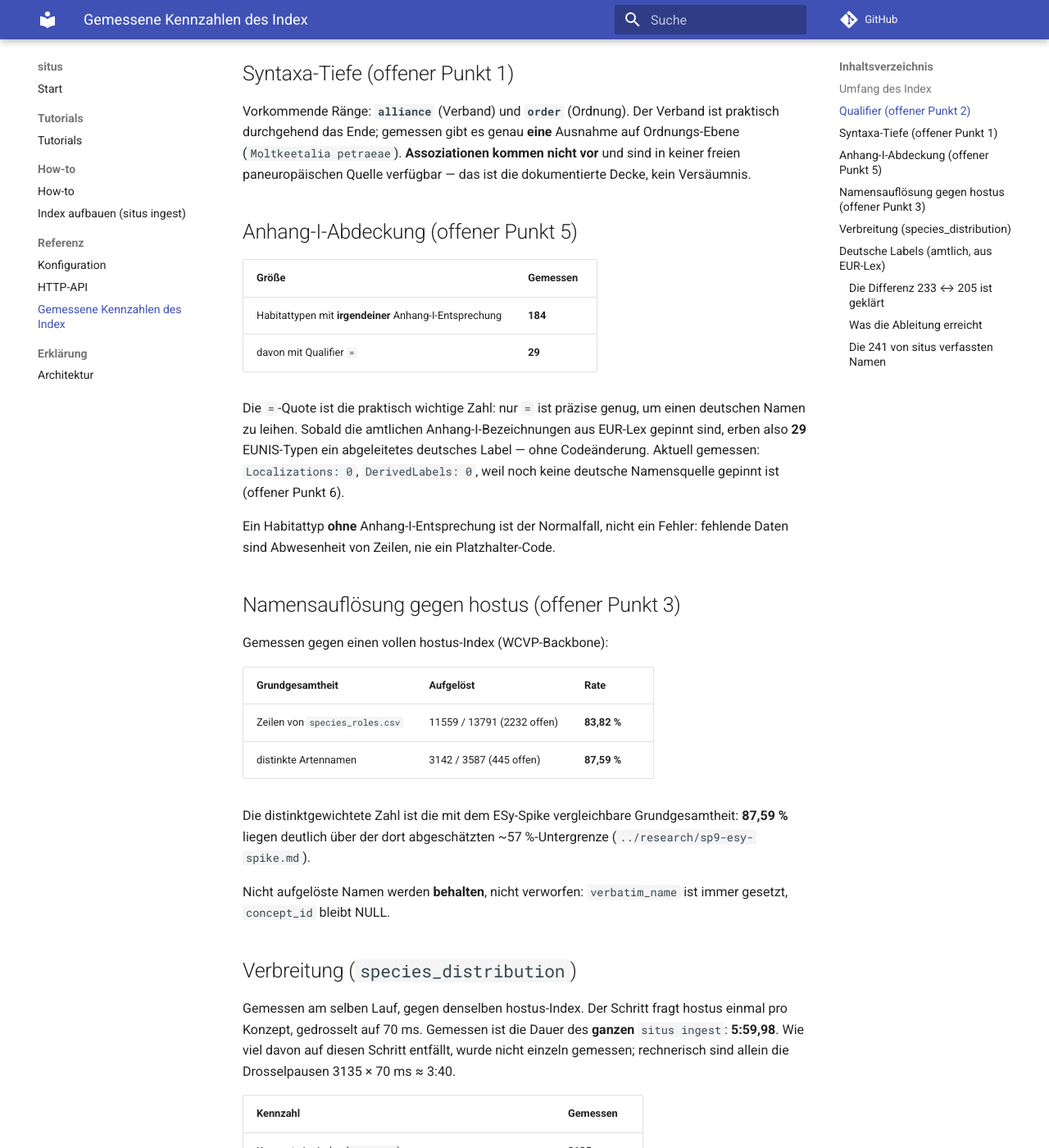
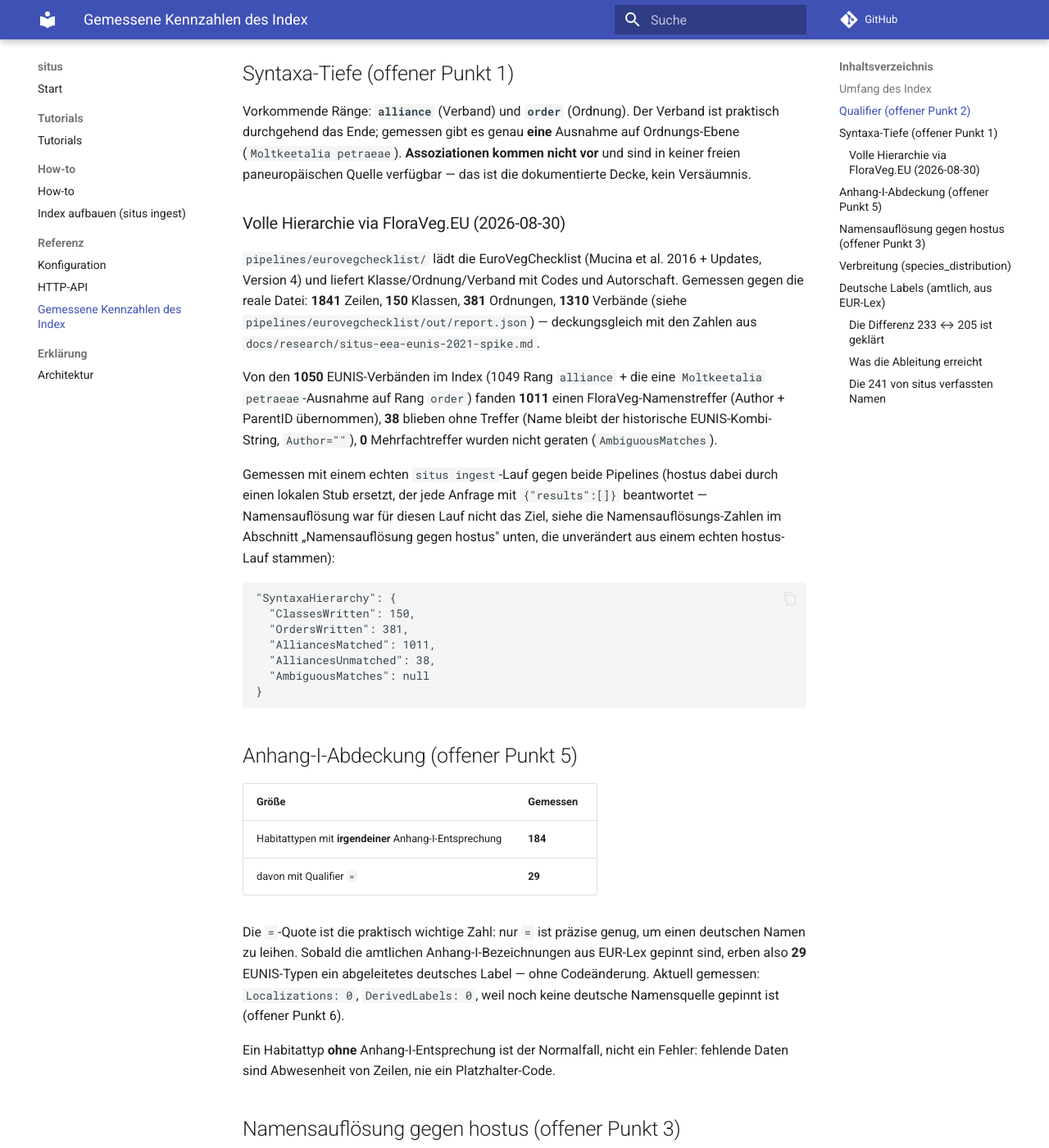
Before and after one commit to jobrunner/situs, an MkDocs documentation site: the page built from docs/reference/measured-index.md, in a window 1280 px wide and 1400 px high, scrolled down 1838 px. Shown: the whole window at 82% size. Built offline with MkDocs 1.6.1 and Material for MkDocs 9.7.7, drawn with Linux system fonts in a browser that asks for light colours; comment, search, counter and statistics services are not loaded.

Commit message:
docs(reference): measure the FloraVeg syntaxa hierarchy against the real index
Ran both pipelines (eunis + eurovegchecklist) against the real pinned
artifacts and a full `situs ingest` (hostus stubbed with an empty-results
server, since no hostus instance is reachable in this environment — species
resolution numbers are unaffected/unchanged, already measured against a real
hostus index previously).

Measured SyntaxaHierarchy: ClassesWritten 150, OrdersWritten 381,
AlliancesMatched 1011, AlliancesUnmatched 38, AmbiguousMatches 0 — of the
1050 EUNIS syntaxa in the index (1049 alliance + 1 order exception,
Moltkeetalia petraeae). The eurovegchecklist pipeline's own numbers
(1841 rows / 150 classes / 381 orders / 1310 alliances) reproduce the spike
exactly.

Also closes a doc-drift gap found while verifying: docs/how-to/ingest.md's
ingest-steps list and CSV inventory did not mention IngestSyntaxaHierarchy
or syntaxa_hierarchy.csv, though the step has existed since Task 5.

````diff
--- a/docs/reference/measured-index.md
+++ b/docs/reference/measured-index.md
@@ -76,6 +76,37 @@ Verband ist praktisch durchgehend das Ende; gemessen gibt es genau **eine**
 Ausnahme auf Ordnungs-Ebene (`Moltkeetalia petraeae`). **Assoziationen kommen
 nicht vor** und sind in keiner freien paneuropäischen Quelle verfügbar — das ist
 die dokumentierte Decke, kein Versäumnis.
+
+### Volle Hierarchie via FloraVeg.EU (2026-08-30)
+
+`pipelines/eurovegchecklist/` lädt die EuroVegChecklist (Mucina et al. 2016 +
+Updates, Version 4) und liefert Klasse/Ordnung/Verband mit Codes und
+Autorschaft. Gemessen gegen die reale Datei: **1841** Zeilen, **150**
+Klassen, **381** Ordnungen, **1310** Verbände (siehe
+`pipelines/eurovegchecklist/out/report.json`) — deckungsgleich mit den Zahlen
+aus `docs/research/situs-eea-eunis-2021-spike.md`.
+
+Von den **1050** EUNIS-Verbänden im Index (1049 Rang `alliance` + die eine
+`Moltkeetalia petraeae`-Ausnahme auf Rang `order`) fanden **1011** einen
+FloraVeg-Namenstreffer (Author + ParentID übernommen), **38** blieben ohne
+Treffer (Name bleibt der historische EUNIS-Kombi-String, `Author=""`), **0**
+Mehrfachtreffer wurden nicht geraten (`AmbiguousMatches`).
+
+Gemessen mit einem echten `situs ingest`-Lauf gegen beide Pipelines
+(hostus dabei durch einen lokalen Stub ersetzt, der jede Anfrage mit
+`{"results":[]}` beantwortet — Namensauflösung war für diesen Lauf nicht das
+Ziel, siehe die Namensauflösungs-Zahlen im Abschnitt „Namensauflösung gegen
+hostus" unten, die unverändert aus einem echten hostus-Lauf stammen):
+
+```json
+"SyntaxaHierarchy": {
+  "ClassesWritten": 150,
+  "OrdersWritten": 381,
+  "AlliancesMatched": 1011,
+  "AlliancesUnmatched": 38,
+  "AmbiguousMatches": null
+}
+```
 
 ## Anhang-I-Abdeckung (offener Punkt 5)
 
````
Also changed, not shown: docs/how-to/ingest.md (+12 -4 lines).
